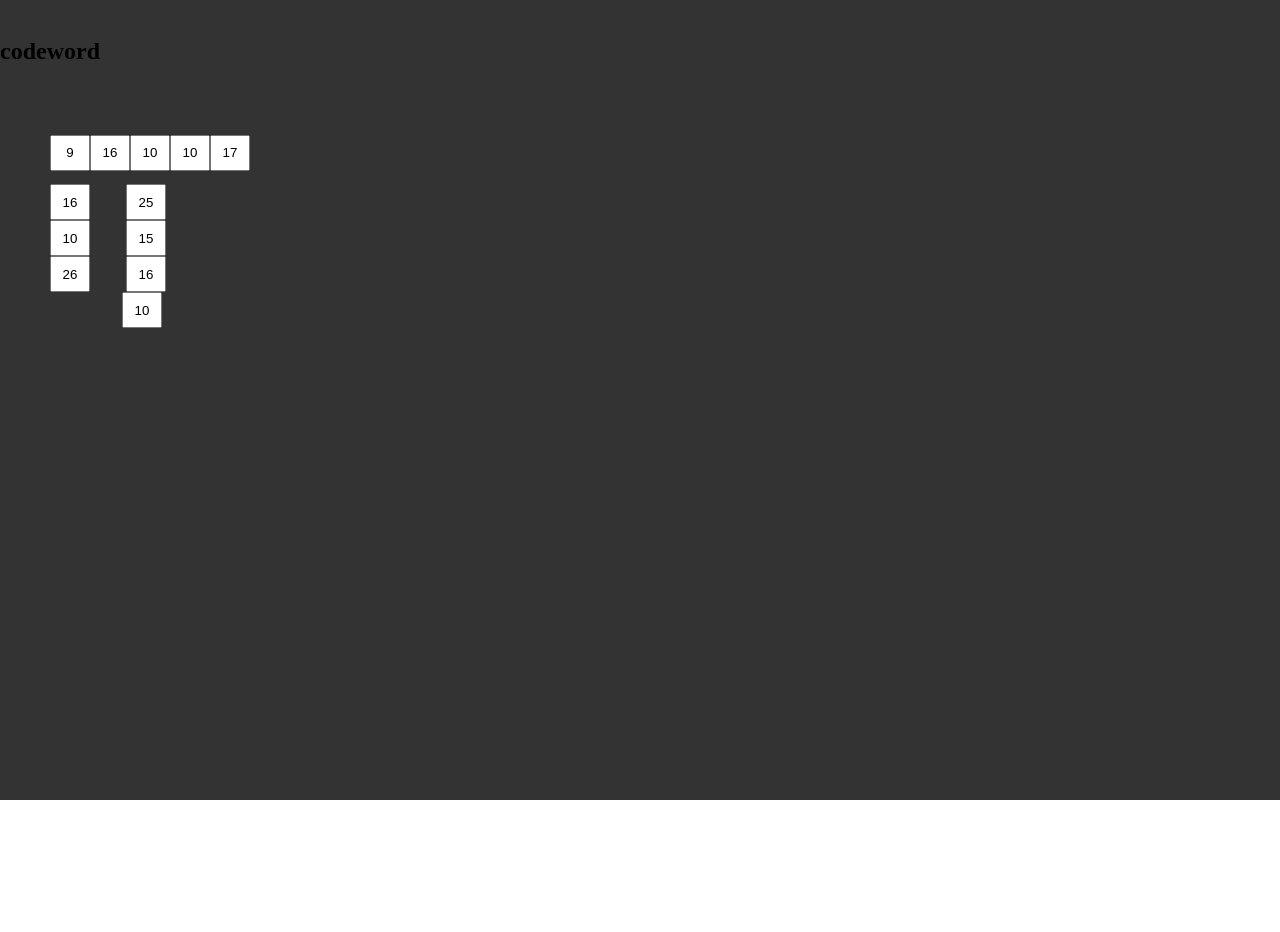
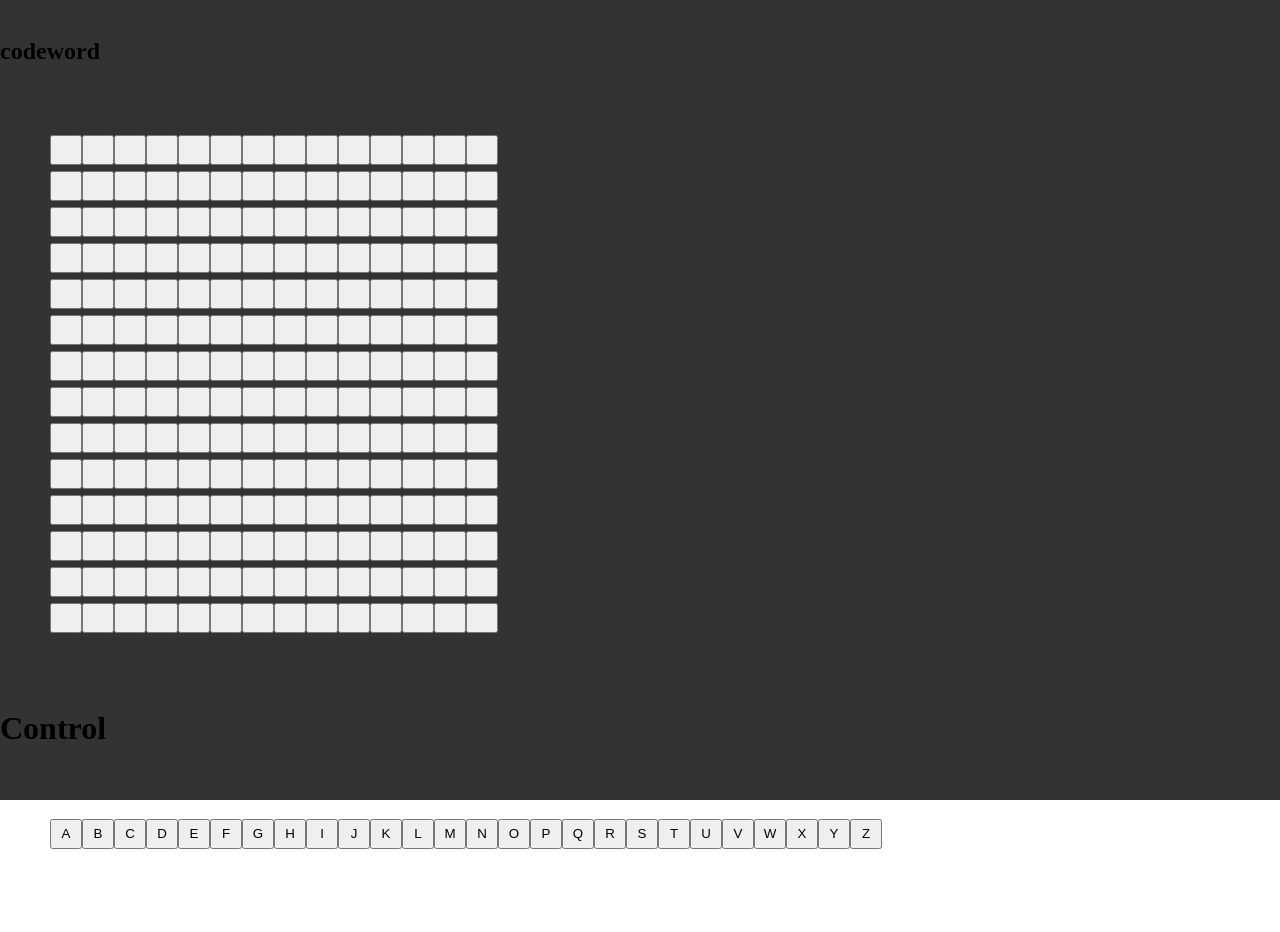
Before and after one commit to niventc/big-screen-puzzles, an Angular app in the folder client/: page /codeword in a window 1280 px wide. Shown: the top 932 px of the page. Before the commit the page ends 800 px from the top, so only its background shows below. Built offline with nearby package versions, Linux system fonts and the light colour scheme.

Commit message:
Codeword maker

```diff
--- a/client/src/app/codeword/codeword.module.ts
+++ b/client/src/app/codeword/codeword.module.ts
@@ -1,5 +1,7 @@
 import { NgModule } from '@angular/core';
 import { CommonModule } from '@angular/common';
+import { FormsModule } from '@angular/forms';
+
 import { CodewordComponent } from './codeword/codeword.component';
 
 
@@ -7,7 +9,8 @@ import { CodewordComponent } from './codeword/codeword.component';
 @NgModule({
   declarations: [CodewordComponent],
   imports: [
-    CommonModule
+    CommonModule,
+    FormsModule
   ]
 })
 export class CodewordModule { }
--- a/client/src/app/codeword/codeword/codeword.component.html
+++ b/client/src/app/codeword/codeword/codeword.component.html
@@ -2,12 +2,39 @@
 
 <div class="grid">
 
-    <div class="row" *ngFor="let row of puzzle">
-        <div *ngFor="let cell of row" style="display: inline-block">
-            <input *ngIf="cell !== ' '" type="text" maxlength="1" style="display: inline-block; width: 32px; height: 30px" [value]="getKey(cell)">
-
-            <span *ngIf="cell === ' '" style="display: inline-block; width: 36px; height: 36px"></span>
+    <div class="row" *ngFor="let row of grid; trackBy index; index as rowIndex">
+        <div *ngFor="let cell of row; trackBy index; index as columnIndex" style="display: inline-block">
+            <button type="text"
+                maxlength="1"
+                style="display: inline-block; width: 32px; height: 30px"
+                (click)="updateCell(rowIndex, columnIndex, selectedCharacter)">
+                {{getCell(rowIndex, columnIndex)}}
+            </button>
         </div>
     </div>
 
 </div>
+
+<h1>Control</h1>
+<div class="grid">
+
+    <div class="row" *ngFor="let char of characters" style="display: inline-block">
+        <div style="display: inline-block">
+            <button style="display: inline-block; width: 32px; height: 30px" [ngClass]="{ 'selected': char === selectedCharacter }" (click)="selectCharacter(char)">
+                {{char}}
+            </button>
+        </div>
+    </div>
+
+</div>
+
+<h1>Key</h1>
+<div class="grid">
+
+    <div class="row" *ngFor="let char of key" style="display: inline-block">
+        <div style="display: inline-block">
+            <input type="text" maxlength="1" style="display: inline-block; width: 32px; height: 30px" [value]="char">
+        </div>
+    </div>
+
+</div>
--- a/client/src/app/codeword/codeword/codeword.component.scss
+++ b/client/src/app/codeword/codeword/codeword.component.scss
@@ -14,3 +14,7 @@
         }
     }
 }
+
+button.selected {
+    border-color: red;
+}
--- a/client/src/app/codeword/codeword/codeword.component.ts
+++ b/client/src/app/codeword/codeword/codeword.component.ts
@@ -7,7 +7,7 @@ import { Component, OnInit } from '@angular/core';
 })
 export class CodewordComponent implements OnInit {
 
-  public characters = 'ABCDEFGHIJKLMNOPQRSTUVWXYZ';
+  public characters = 'ABCDEFGHIJKLMNOPQRSTUVWXYZ'.split('');
 
   public puzzle: string[][] = [
     ['H', 'E', 'L', 'L', 'O'],
@@ -17,26 +17,52 @@ export class CodewordComponent implements OnInit {
     [' ', ' ', 'L', ' ', ' ']
   ];
 
-  public key: Map<string, number> = new Map();
+  public key: string[] = [];
 
-  constructor() { }
+  public gridSize = 14;
+  public grid: string[][];
+
+  public selectedCharacter = '';
+
+  constructor() {
+    this.grid = [];
+    for (let x = 0; x < this.gridSize; x++) {
+      this.grid.push([]);
+
+      for (let y = 0; y < this.gridSize; y++) {
+        this.grid[x][y] = '';
+      }
+    }
+  }
 
   public ngOnInit(): void {
-    const key = this.shuffleArray();
-
-    key.forEach((v, i) => {
-      this.key.set(v, i + 1);
-    });
+    this.key = this.shuffleArray();
 
     console.log(this.key);
   }
 
-  public getKey(character: string): number {
-    return this.key.get(character);
+  public getKey(character: string): string {
+    return character ? this.key.indexOf(character).toString() : ' ';
+  }
+
+  public selectCharacter(character: string): void {
+    this.selectedCharacter = character;
+  }
+
+  public getCell(rowIndex: number, columnIndex: number): string {
+    if (this.grid[rowIndex][columnIndex]) {
+      console.log(rowIndex, columnIndex, this.grid[rowIndex][columnIndex]);
+    }
+    return this.grid[rowIndex][columnIndex];
+  }
+
+  public updateCell(rowIndex: number, columnIndex: number, event: string): void {
+    this.grid[rowIndex][columnIndex] = event;
+    console.log(rowIndex, columnIndex, event, this.grid);
   }
 
   private shuffleArray(): string[] {
-    const characters = this.characters.split('');
+    const characters = [...this.characters];
 
     for (let i = characters.length - 1; i > 0; i--) {
       const j = Math.floor(Math.random() * (i + 1));
@@ -44,7 +70,6 @@ export class CodewordComponent implements OnInit {
     }
 
     return characters;
-
   }
 
 }
```
Also changed, not shown: 1 other file (tests, documents, lock files or other folders).
